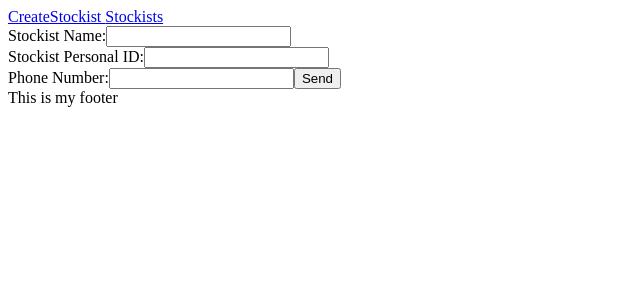
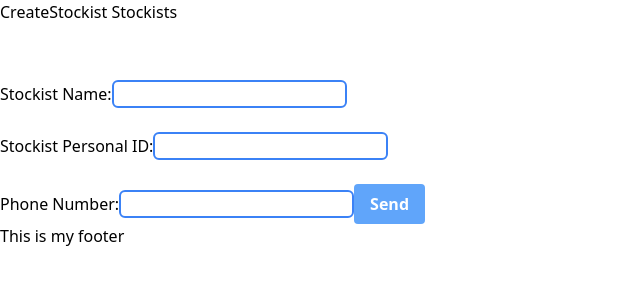
Before and after one commit to MarkNin07/ClientSideRaulShop, a React (Vite) app: page / in a window 1280 px wide. Shown: the top 300 px of the page, without its empty margins (0-640 px from the left). Built offline with nearby package versions, Linux system fonts and the light colour scheme.

Commit message:
getAllStockists and Tailwind
GetStockits.ts and  StockistsList were created. The project is implementing Tailwind

```diff
--- a/index.html
+++ b/index.html
@@ -4,7 +4,8 @@
     <meta charset="UTF-8" />
     <link rel="icon" type="image/svg+xml" href="/src/favicon.svg" />
     <meta name="viewport" content="width=device-width, initial-scale=1.0" />
-    <title>Vite App</title>
+    <script src="https://cdn.tailwindcss.com"></script>
+    <title>Raul Shop</title>
   </head>
   <body>
     <div id="root"></div>
--- /dev/null
+++ b/src/actions/get/GetStockists.ts
@@ -0,0 +1,13 @@
+import * as React from 'react';
+
+const getStockists = async () =>{
+
+    let getRequest = await fetch('http://localhost:8080/get/all/stockists')
+
+    let data = await getRequest.json()
+
+    return data
+
+}
+
+export default getStockists
--- a/src/components/StockistForm.tsx
+++ b/src/components/StockistForm.tsx
@@ -31,17 +31,20 @@ const StockistForm = () => {
     }
 
   return (
-      <form>
-          <label htmlFor="providerName">Stockist Name:</label>
+      <form className="mt-8 space-y-6" action="#" method="POST">
+          <label htmlFor="providerName" >Stockist Name:</label>
           <input type="text" name="providerName"
-          value={providerName} onChange={onChangeProviderName} /> <br />
+          value={providerName} onChange={onChangeProviderName}
+          className='border-2 border-blue-500 rounded-md'/> <br />
           <label htmlFor="provPersonalID">Stockist Personal ID:</label>
           <input type="text" name="provPersonalID"
-           value={provId} onChange={ onChangeProvId } /> <br />
+           value={provId} onChange={ onChangeProvId }
+           className='border-2 border-blue-500 rounded-md' /> <br />
            <label htmlFor="phoneNumber">Phone Number:</label>
            <input type="text" name="phoneNum"
-           value={phoneNumber} onChange={ onChangePhoneNumb }/>
-           <button onClick={ sendForm }>Send</button>
+           value={phoneNumber} onChange={ onChangePhoneNumb }
+           className='border-2 border-blue-500 rounded-md'/>
+           <button onClick={ sendForm } className="bg-blue-400 hover:bg-blue-700 text-white font-bold py-2 px-4 rounded focus:outline-none focus:shadow-outline" >Send</button>
       </form>
     )
 }
--- a/src/components/StockistsList.tsx
+++ b/src/components/StockistsList.tsx
@@ -1,11 +1,28 @@
 import * as React from 'react';
-
+import { useEffect } from 'react';
+import { useDispatch, useSelector } from 'react-redux';
+import getStockists from '../actions/get/GetStockists';
+import { getAllStockists, stockistType } from '../state/slice/ProviderSlice';
+import {store} from '../state/Store'
 
 const StockistsList = () => {
 
+    const dispatch = useDispatch()
+
+    const stockistsInfo = useSelector((state:store) => state.stockist)
+
+    useEffect(()=>{
+        getStockists().then(
+            (provider)=>{
+                dispatch(getAllStockists(provider))
+            }
+        )
+        },[])
+
     return(
         <div>
-            <h1>hello from the outside</h1>
+            <h1>List of all the stockists</h1>
+            <ul>{stockistsInfo.map((prov:stockistType)=><li key={prov.stockistId}>{prov.stockistName}</li>)}</ul>
         </div>
     )
 
--- a/src/routes/PrivateRoutes.tsx
+++ b/src/routes/PrivateRoutes.tsx
@@ -3,9 +3,8 @@ import { Link, Route, Routes } from 'react-router-dom'
 import StockistForm from '../components/StockistForm'
 import StockistsList from '../components/StockistsList'
 
-type Props = {}
 
-function PrivateRoutes({}: Props) {
+function PrivateRoutes() {
   return (
     <div>
         <Link to='/'> CreateStockist </Link>
--- a/src/state/Store.ts
+++ b/src/state/Store.ts
@@ -1,5 +1,5 @@
 import { configureStore } from "@reduxjs/toolkit"
-import postsReducer from './slice/ProviderSlice'
+import postsReducer, { stockistType } from './slice/ProviderSlice'
 
 
 const store = configureStore(
@@ -9,5 +9,6 @@ const store = configureStore(
         }
     }
 )
-
+type store = {stockist:stockistType[]}
+export type{store}
 export default store
--- a/src/state/slice/ProviderSlice.ts
+++ b/src/state/slice/ProviderSlice.ts
@@ -25,8 +25,8 @@ const stockistSlice = createSlice({
         addStockist(state, action){
             state.push(action.payload);
         },
-        getAllStockist(state, action){
-            state.push(action.payload);
+        getAllStockists(state, action){
+            return action.payload;
         },
         deleteStockist(state, action){
             state.push(action.payload);
@@ -34,7 +34,7 @@ const stockistSlice = createSlice({
     }
 })
 
-export const {addStockist, getAllStockist, deleteStockist} = stockistSlice.actions
+export const {addStockist, getAllStockists, deleteStockist} = stockistSlice.actions
 
 export default stockistSlice.reducer
 
```
Also changed, not shown: src/App.tsx (+4 -5 lines).
